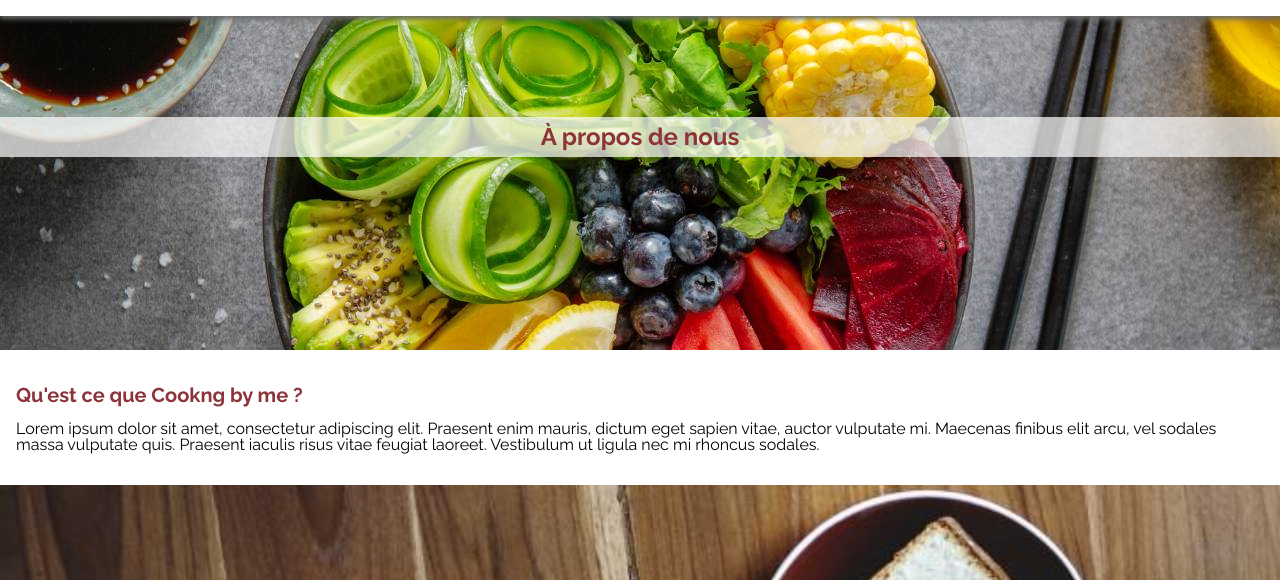
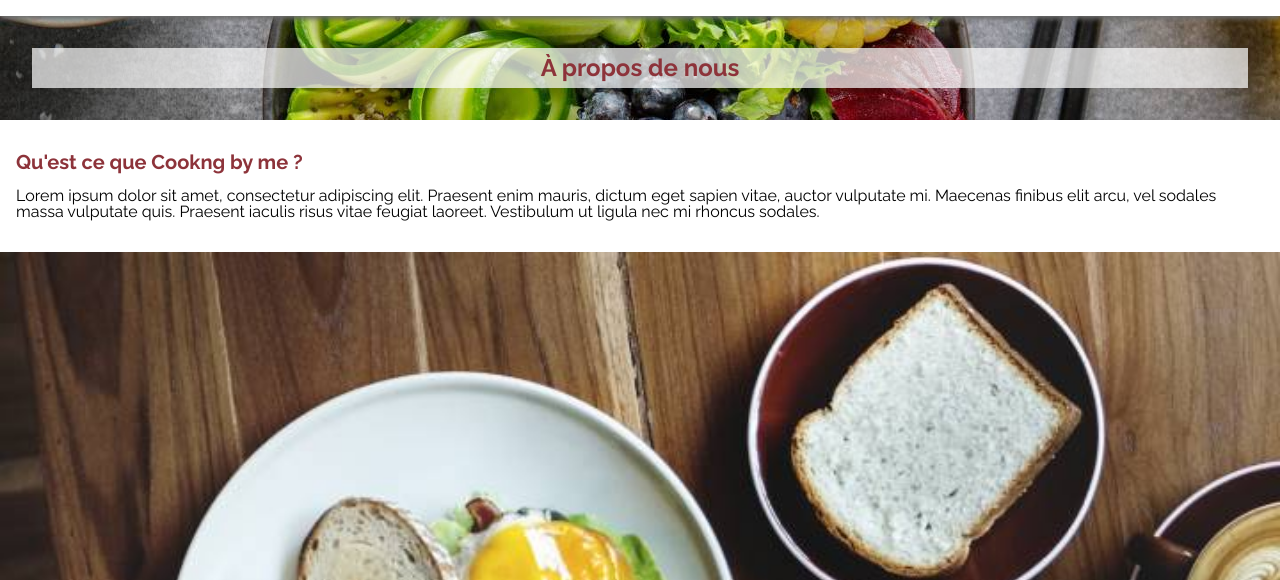
Before and after one commit to XavierJoliot/cooking-by-me__front, a React app: page /a-propos-de-nous in a window 1280 px wide. Shown: the part 220-800 px from the top of the page. Built offline with nearby package versions, Linux system fonts and the light colour scheme.

Commit message:
fix: fix image about us

```diff
--- a/src/shared/internPageHeadSection/index.js
+++ b/src/shared/internPageHeadSection/index.js
@@ -3,8 +3,7 @@ import './styles.scss';
 import PropTypes from 'prop-types';
 
 const InternPageHeadSection = ({ imagePath, title }) => (
-  <section className='head'>
-    <img src={imagePath} className='head__image' alt='Cooking by me image entête' />
+  <section className='head' style={{"background-image": "url(" + imagePath + ")"}}>
     <h1 className='head__title'>{title}</h1>
   </section>
 );
--- a/src/shared/internPageHeadSection/styles.scss
+++ b/src/shared/internPageHeadSection/styles.scss
@@ -2,16 +2,14 @@
 
 .head {
   width: 100%;
+  padding: 2rem;
   position: relative;
   text-align: center;
-
-  &__image {
-    width: 100%;
-  }
+  background-position: center;
+  background-repeat: no-repeat;
+  background-size: 100%;
 
   &__title {
-    top: 30%;
-    position: absolute;
     width: 100%;
     font-weight: vars.$font-bold;
     padding: .5rem;
```
